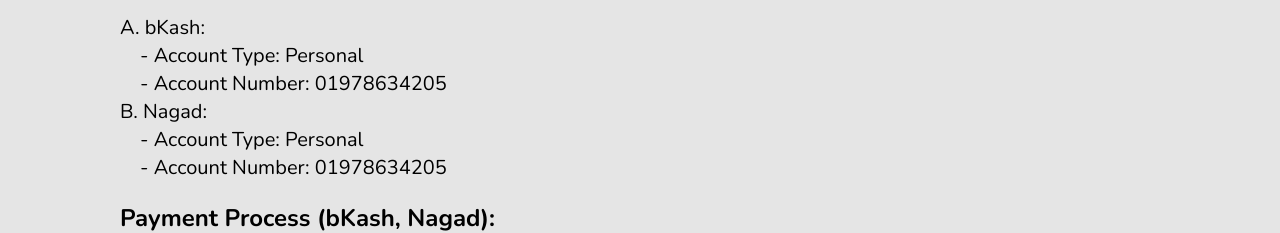
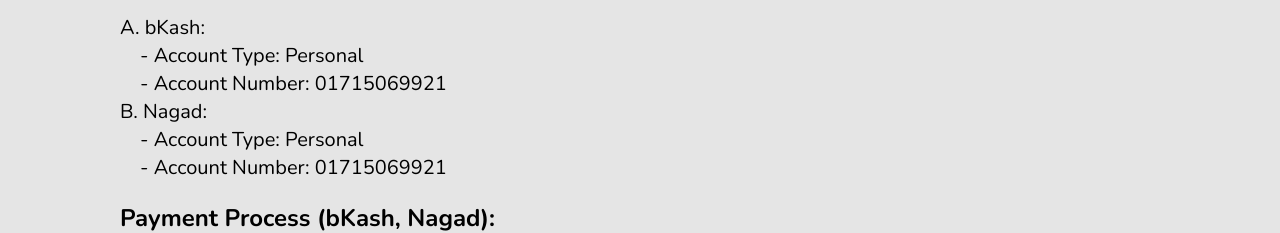
Before and after one commit to zorojuro75/league-of-engineers, a Next.js app: page /registration in a window 1280 px wide. Shown: the part 776-1009 px from the top of the page. Built offline with nearby package versions, Linux system fonts and the light colour scheme; no server answers.

Commit message:
number updated

```diff
--- a/app/registration/components/Payment.tsx
+++ b/app/registration/components/Payment.tsx
@@ -16,12 +16,12 @@
         <p>A. bKash:</p>
         <ul className="ps-[20px]">
           <li>- Account Type: Personal</li>
-          <li>- Account Number: 01978634205</li>
+          <li>- Account Number: 01715069921</li>
         </ul>
         <p>B. Nagad:</p>
         <ul className="ps-[20px]">
           <li>- Account Type: Personal</li>
-          <li>- Account Number: 01978634205</li>
+          <li>- Account Number: 01715069921</li>
         </ul>
         <p className="text-2xl font-semibold py-5">Payment Process (bKash, Nagad):</p>
 
```
